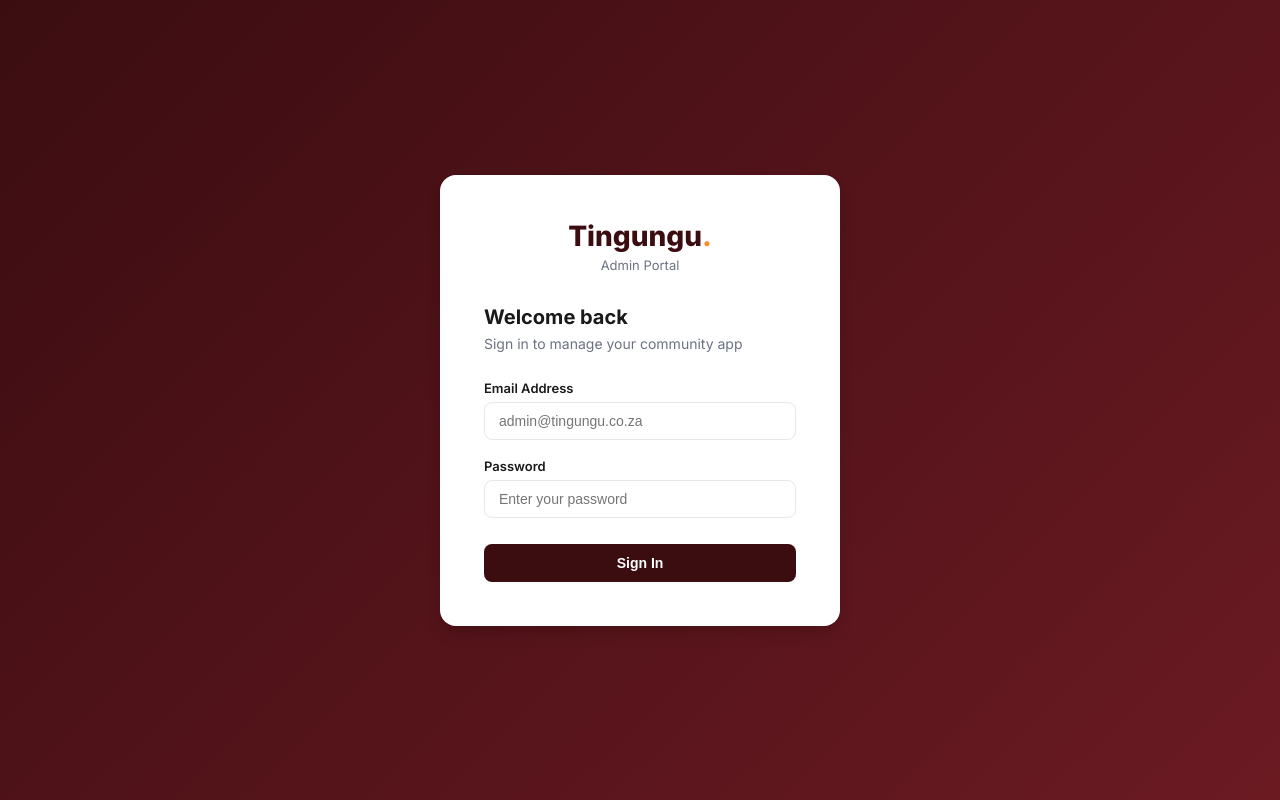
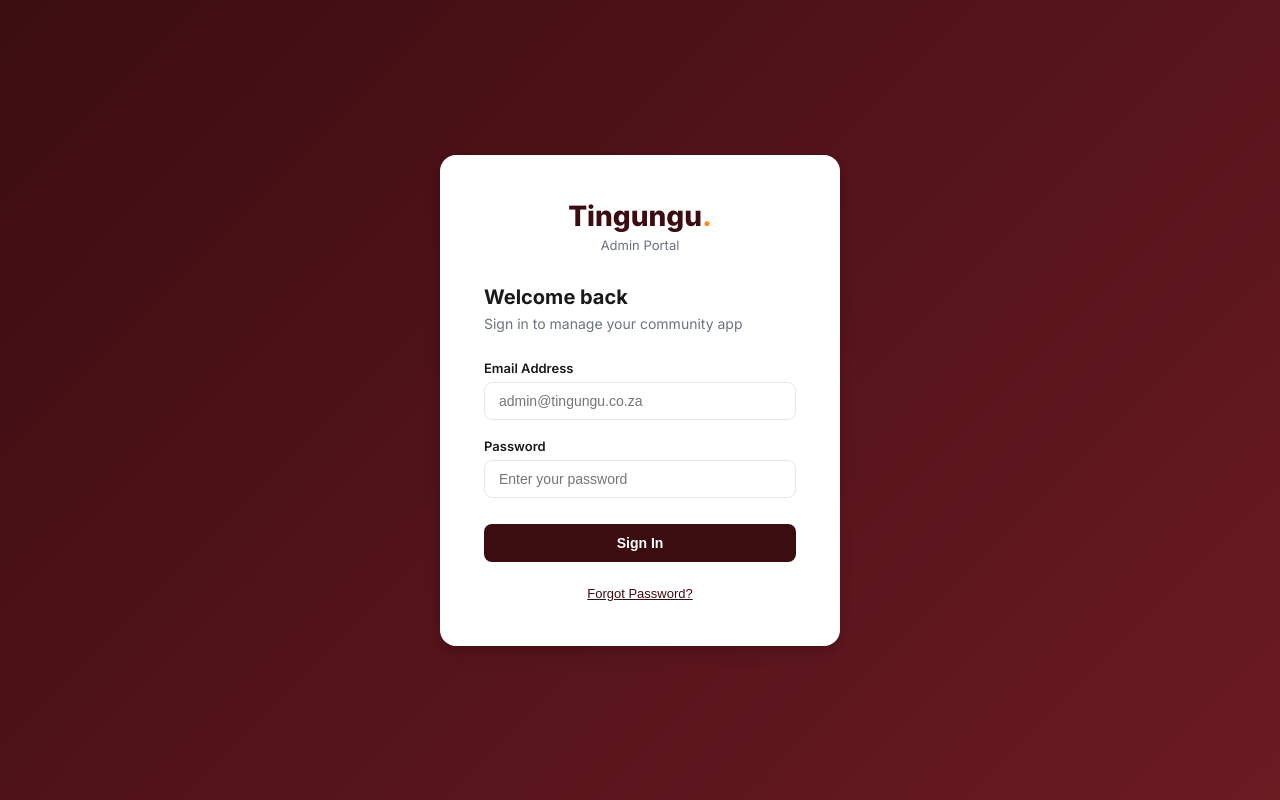
Before and after one commit to sibusisondlovu/tingungu, a React (Vite) app in the folder admin/: page / in a window 1280 px wide. Built offline with nearby package versions, Linux system fonts and the light colour scheme; no server answers.

Commit message:
feat: add forgot password functionality to admin login

```diff
--- a/admin/src/pages/LoginPage.jsx
+++ b/admin/src/pages/LoginPage.jsx
@@ -72,6 +72,29 @@ export default function LoginPage() {
             {loading ? 'Signing in...' : 'Sign In'}
           </button>
         </form>
+
+        <div style={{ marginTop: 20, textAlign: 'center' }}>
+          <button
+            className="btn-link"
+            onClick={async () => {
+              if (!email) {
+                setError('Please enter your email address first.');
+                return;
+              }
+              try {
+                const { auth } = await import('../firebase');
+                const { sendPasswordResetEmail } = await import('firebase/auth');
+                await sendPasswordResetEmail(auth, email);
+                alert('Password reset email sent! Check your inbox.');
+              } catch (err) {
+                setError('Failed to send reset email. Check if the email is correct.');
+              }
+            }}
+            style={{ fontSize: 13, color: 'var(--maroon)', textDecoration: 'underline', background: 'none', border: 'none', cursor: 'pointer' }}
+          >
+            Forgot Password?
+          </button>
+        </div>
       </div>
     </div>
   );
```
